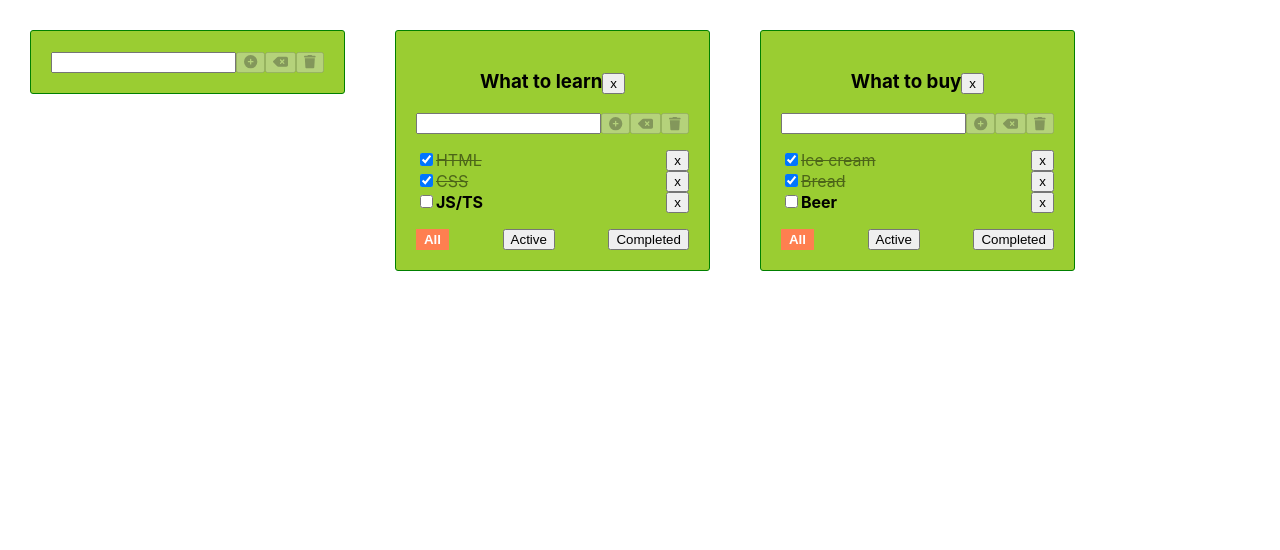
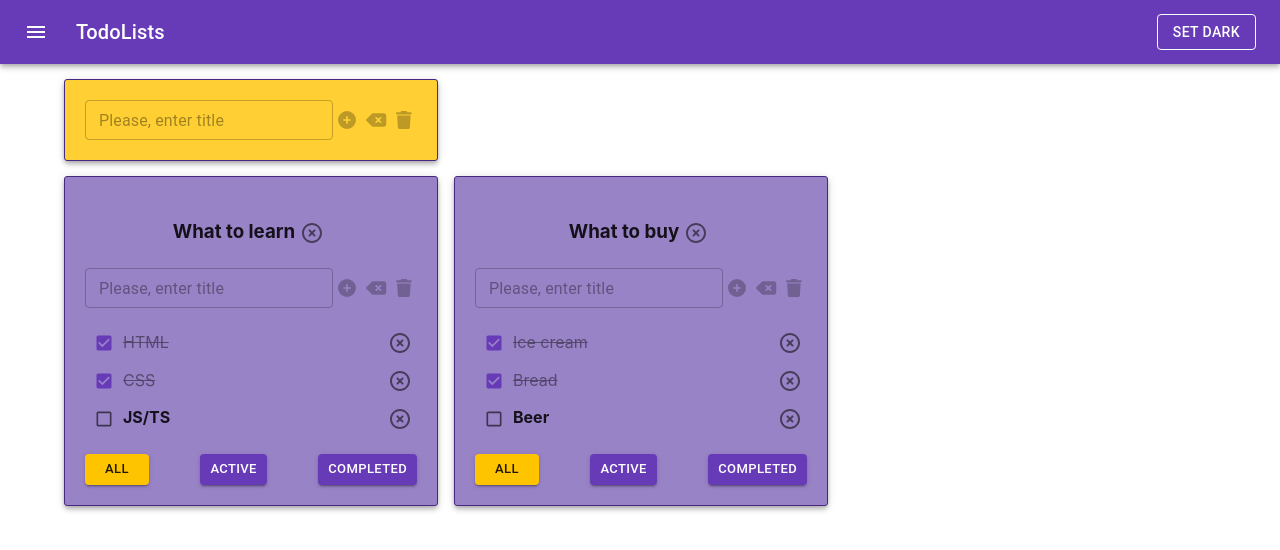
Before and after one commit to m-diana-dev/todolist, a React (Create React App) app: page / in a window 1280 px wide. Shown: the top 550 px of the page. Built offline with nearby package versions, Linux system fonts and the light colour scheme.

Commit message:
tuesday-3

```diff
--- a/package.json
+++ b/package.json
@@ -3,10 +3,14 @@
   "version": "0.1.0",
   "private": true,
   "dependencies": {
+    "@emotion/react": "^11.11.1",
+    "@emotion/styled": "^11.11.0",
     "@fortawesome/fontawesome-free": "^6.4.0",
     "@fortawesome/fontawesome-svg-core": "^6.4.0",
     "@fortawesome/free-solid-svg-icons": "^6.4.0",
     "@fortawesome/react-fontawesome": "^0.2.0",
+    "@mui/icons-material": "^5.13.7",
+    "@mui/material": "^5.13.7",
     "@testing-library/jest-dom": "^5.16.5",
     "@testing-library/react": "^13.4.0",
     "@testing-library/user-event": "^13.5.0",
--- a/src/AddItemForm.tsx
+++ b/src/AddItemForm.tsx
@@ -1,6 +1,7 @@
 import React, {ChangeEvent, FC, useState} from 'react';
 import {FontAwesomeIcon} from "@fortawesome/react-fontawesome";
 import {faCirclePlus, faDeleteLeft, faTrash} from "@fortawesome/free-solid-svg-icons";
+import {IconButton, TextField} from "@mui/material";
 
 type AddItemFormPropsType = {
     maxItemTitleLength: number
@@ -31,8 +32,8 @@ export const AddItemForm: FC<AddItemFormPropsType> = (props) => {
         setTitle("")
     }
     return (
-        <div>
-            <input
+        <div className={"form-wrapp"}>
+            <TextField size={'small'} placeholder={'Please, enter title'}
                 value={title}
                 onChange={changeItemTitle}
                 className={error ? "user-error" : undefined}
@@ -42,22 +43,19 @@ export const AddItemForm: FC<AddItemFormPropsType> = (props) => {
                     }
                 }}
             />
-            <button
-                disabled={isAddItemBtnDisabled}
-                onClick={addItem}>
+            <IconButton size={"small"} disabled={isAddItemBtnDisabled}
+                        onClick={addItem}>
                 <FontAwesomeIcon icon={faCirclePlus}/>
-            </button>
+            </IconButton>
+            <IconButton size={"small"} disabled={!title}
+                        onClick={() => setTitle(title.slice(0, -1))}>
+                <FontAwesomeIcon icon={faDeleteLeft}/>
+            </IconButton>
+            <IconButton size={"small"} disabled={!title}
+                        onClick={() => setTitle("")}>
+                <FontAwesomeIcon icon={faTrash}/>
+            </IconButton>
 
-            <button
-                disabled={!title}
-                onClick={() => setTitle(title.slice(0, -1))}>
-                <FontAwesomeIcon icon={faDeleteLeft}/>
-            </button>
-            <button
-                disabled={!title}
-                onClick={() => setTitle("")}>
-                <FontAwesomeIcon icon={faTrash}/>
-            </button>
             {isItemTitleLengthTooLong && <div>Your title is too long</div>}
             {error && <div style={{"color": "red", "fontWeight": "bold"}}>Please, enter correct title</div>}
         </div>
--- a/src/App.css
+++ b/src/App.css
@@ -1,15 +1,15 @@
-.App {
-  padding: 30px;
-  display: flex;
-}
+/*.App {*/
+/*  padding: 30px;*/
+/*  display: flex;*/
+/*}*/
 
-.App > div {
-  margin-right: 50px;
-}
+/*.App > div {*/
+/*  margin-right: 50px;*/
+/*}*/
 .todoList {
-  border: 1px solid green;
+  border: 1px solid #482880;
   border-radius: 3px;
-  background-color: yellowgreen;
+  background-color: #9983c7;
   padding: 20px;
 }
 .tasks-list {
@@ -46,9 +46,13 @@
   outline: none;
 }
 .add-form{
-  border: 1px solid green;
+  border: 1px solid #482880;
   border-radius: 3px;
-  background-color: yellowgreen;
+  background-color: #ffcf33;
   padding: 20px;
-  height: 100%;
 }
+
+.form-wrapp{
+  display: flex;
+  align-items: center;
+}
--- a/src/App.tsx
+++ b/src/App.tsx
@@ -3,6 +3,20 @@ import './App.css';
 import TodoList, {TaskType} from "./TodoList";
 import {v1} from "uuid";
 import {AddItemForm} from "./AddItemForm";
+import {
+    AppBar, Checkbox,
+    Container,
+    createTheme,
+    Grid,
+    IconButton,
+    Paper,
+    ThemeProvider,
+    Toolbar,
+    Typography
+} from "@mui/material";
+import {Menu} from "@mui/icons-material";
+import Button from "@mui/material/Button";
+import {amber, deepPurple} from "@mui/material/colors";
 
 export type FilterValuesType = "all" | "active" | "completed"
 
@@ -39,6 +53,8 @@ function App(): JSX.Element {
         ],
     })
 
+    const [isLightMode, setIsLightMode] = useState(true)
+
 
     const changeFilter = (nextFilterValue: FilterValuesType, todoListId: string) => {
         const updateTodoLists: TodoListType[] = todoLists.map(el => el.id === todoListId ? {
@@ -48,7 +64,7 @@ function App(): JSX.Element {
         setTodoLists(updateTodoLists)
     }
 
-    const changeTodoListTitle = (title:string, todoListId: string) => {
+    const changeTodoListTitle = (title: string, todoListId: string) => {
         const updateTodoLists: TodoListType[] = todoLists.map(el => el.id === todoListId ? {
             ...el,
             title
@@ -66,27 +82,33 @@ function App(): JSX.Element {
     }
     const addTask = (title: string, todoListId: string) => {
         const newTask: TaskType = {id: v1(), title, isDone: false}
-        setTasks({...tasks, [todoListId]: [newTask,...tasks[todoListId]]})
+        setTasks({...tasks, [todoListId]: [newTask, ...tasks[todoListId]]})
 
     }
     const changeTaskStatus = (taskId: string, newIsDoneValue: boolean, todoListId: string) => {
 
-        setTasks({...tasks, [todoListId]: tasks[todoListId].map(el=>el.id===taskId ? {...el, isDone: newIsDoneValue} : el)})
+        setTasks({
+            ...tasks,
+            [todoListId]: tasks[todoListId].map(el => el.id === taskId ? {...el, isDone: newIsDoneValue} : el)
+        })
 
     }
 
-    const changeTaskTitle = (taskId: string, newTitle: string, todoListId: string)=>{
-        setTasks({...tasks, [todoListId]: tasks[todoListId].map(el=>el.id===taskId ? {...el, title: newTitle} : el)})
+    const changeTaskTitle = (taskId: string, newTitle: string, todoListId: string) => {
+        setTasks({
+            ...tasks,
+            [todoListId]: tasks[todoListId].map(el => el.id === taskId ? {...el, title: newTitle} : el)
+        })
     }
     const removeTodoList = (todoListId: string) => {
-        setTodoLists(todoLists.filter(el=>el.id!==todoListId));
+        setTodoLists(todoLists.filter(el => el.id !== todoListId));
         const copyTasks = {...tasks};
         delete tasks[todoListId];
         setTasks(copyTasks)
     }
     const addTodoList = (title: string) => {
         const newTodoId = v1();
-        const newTodo: TodoListType = {id: newTodoId, title, filter:'all'}
+        const newTodo: TodoListType = {id: newTodoId, title, filter: 'all'}
         setTodoLists([...todoLists, newTodo])
         setTasks({...tasks, [newTodoId]: []})
     }
@@ -103,11 +125,12 @@ function App(): JSX.Element {
                     return allTasks
             }
         }
-    const todoListsComponents: Array<JSX.Element> = todoLists.map(el=>{
+    const todoListsComponents: Array<JSX.Element> = todoLists.map(el => {
         const filteredTasks: Array<TaskType> = getFilteredTasks(tasks[el.id], el.filter)
-        return(
+        return (
+            <Grid item key={el.id}>
+                <Paper elevation={4}>
                     <TodoList
-                key={el.id}
                         todoLIstId={el.id}
                         title={el.title}
                         filter={el.filter}
@@ -120,19 +143,55 @@ function App(): JSX.Element {
                         changeTaskTitle={changeTaskTitle}
                         changeTodoListTitle={changeTodoListTitle}
                     />
+                </Paper>
+            </Grid>
         )
     })
-
-
-
+const mode = isLightMode ? 'light' : 'dark'
+const customTheme = createTheme({
+        palette: {
+            primary: deepPurple,
+                secondary: amber,
+            mode: mode
+        },
+})
     return (
+        <ThemeProvider theme={customTheme}>
             <div className="App">
+                <AppBar position={'sticky'}>
+                    <Toolbar>
+                        <IconButton
+                            size="large"
+                            edge="start"
+                            color="inherit"
+                            aria-label="menu"
+                            sx={{mr: 2}}
+                        >
+                            <Menu/>
+                        </IconButton>
+                        <Typography variant="h6" component="div" sx={{flexGrow: 1}}>
+                            TodoLists
+                        </Typography>
+                        <Button color={"inherit"} variant={"outlined"} onClick={()=>setIsLightMode(!isLightMode)}>
+                            {isLightMode?'set dark':'set light'}
+                        </Button>
+                    </Toolbar>
+                </AppBar>
+                <Container>
+                    <Grid container sx={{p: "15px 0"}}>
+                        <Paper elevation={4}>
                             <div className={"add-form"}>
                                 <AddItemForm maxItemTitleLength={maxTodoListTitleLength} addItem={addTodoList}/>
                             </div>
+                        </Paper>
+                    </Grid>
+                    <Grid container spacing={2}>
                         {todoListsComponents}
+                    </Grid>
+                </Container>
             </div>
-    );
+        </ThemeProvider>
+    )
 }
 
 export default App;
--- a/src/EditableSpan.tsx
+++ b/src/EditableSpan.tsx
@@ -1,4 +1,5 @@
 import React, {ChangeEvent, FC, useState} from 'react';
+import {TextField} from "@mui/material";
 
 type EditableSpanPropsType = {
     title: string
@@ -24,7 +25,7 @@ export const EditableSpan: FC<EditableSpanPropsType> = (props) => {
 
     return (
         isEditMode
-            ? <input autoFocus value={title} onBlur={offEditMode} onChange={changeItemTitle}/>
+            ? <TextField variant="standard" size={'small'} autoFocus value={title} onBlur={offEditMode} onChange={changeItemTitle}/>
             : <span className={props.classes} onDoubleClick={onEditMode}>{props.title}</span>
     );
 };
--- a/src/Todolist.tsx
+++ b/src/Todolist.tsx
@@ -6,6 +6,9 @@ import {faDeleteLeft} from '@fortawesome/free-solid-svg-icons'
 import {faTrash} from '@fortawesome/free-solid-svg-icons'
 import {AddItemForm} from "./AddItemForm";
 import {EditableSpan} from "./EditableSpan";
+import Button from '@mui/material/Button';
+import {Checkbox, IconButton} from "@mui/material";
+import HighlightOffRoundedIcon from '@mui/icons-material/HighlightOffRounded';
 
 type TodoListPropsType = {
     todoLIstId: string
@@ -42,15 +45,13 @@ const TodoList: FC<TodoListPropsType> = (props) => {
                     return (
                         <li key={task.id} className={"tasks-list-item"}>
                             <div>
-                                <input
-                                    type="checkbox"
-                                    checked={task.isDone}
-                                    onChange={changeTaskStatus}
-                                />
-
+                                <Checkbox size={"small"} checked={task.isDone}
+                                          onChange={changeTaskStatus}/>
                                 <EditableSpan classes={task.isDone ? "task-done" : "task"} title={task.title} changeTitle={changeTaskTitle}/>
                             </div>
-                            <button onClick={removeTask}>x</button>
+                            <IconButton size={'small'} onClick={removeTask}>
+                                <HighlightOffRoundedIcon/>
+                            </IconButton>
                         </li>
                     )
                 })
@@ -65,23 +66,25 @@ const TodoList: FC<TodoListPropsType> = (props) => {
         <div className="todoList">
             <h3 className={"todolist-header"}>
                 <EditableSpan title={props.title} classes={''} changeTitle={changeTodoListTitle}/>
-                <button onClick={()=>props.removeTodoList(props.todoLIstId)}>x</button>
+                <IconButton size={'small'} onClick={()=>props.removeTodoList(props.todoLIstId)}>
+                    <HighlightOffRoundedIcon/>
+                </IconButton>
             </h3>
             <AddItemForm maxItemTitleLength={maxTaskTitleLength} addItem={addTask}/>
             {tasksList}
             <div className={"buttons-block"}>
-                <button
-                    className={props.filter === "all" ? "btn-filter-active" : undefined}
+                <Button variant={"contained"} size={"small"}
+                    color={props.filter === "all" ? "secondary" : "primary"}
                     onClick={() => props.changeFilter("all", props.todoLIstId)}>All
-                </button>
-                <button
-                    className={props.filter === "active" ? "btn-filter-active" : undefined}
+                </Button>
+                <Button variant={"contained"} size={"small"}
+                    color={props.filter === "active" ? "secondary" : "primary"}
                     onClick={() => props.changeFilter("active", props.todoLIstId)}>Active
-                </button>
-                <button
-                    className={props.filter === "completed" ? "btn-filter-active" : undefined}
+                </Button>
+                <Button variant={"contained"} size={"small"}
+                    color={props.filter === "completed" ? "secondary" : "primary"}
                     onClick={() => props.changeFilter("completed", props.todoLIstId)}>Completed
-                </button>
+                </Button>
             </div>
         </div>
     );
```
Also changed, not shown: 1 other file (tests, documents, lock files or other folders). Lines whose indentation alone changed are shown as unchanged.
